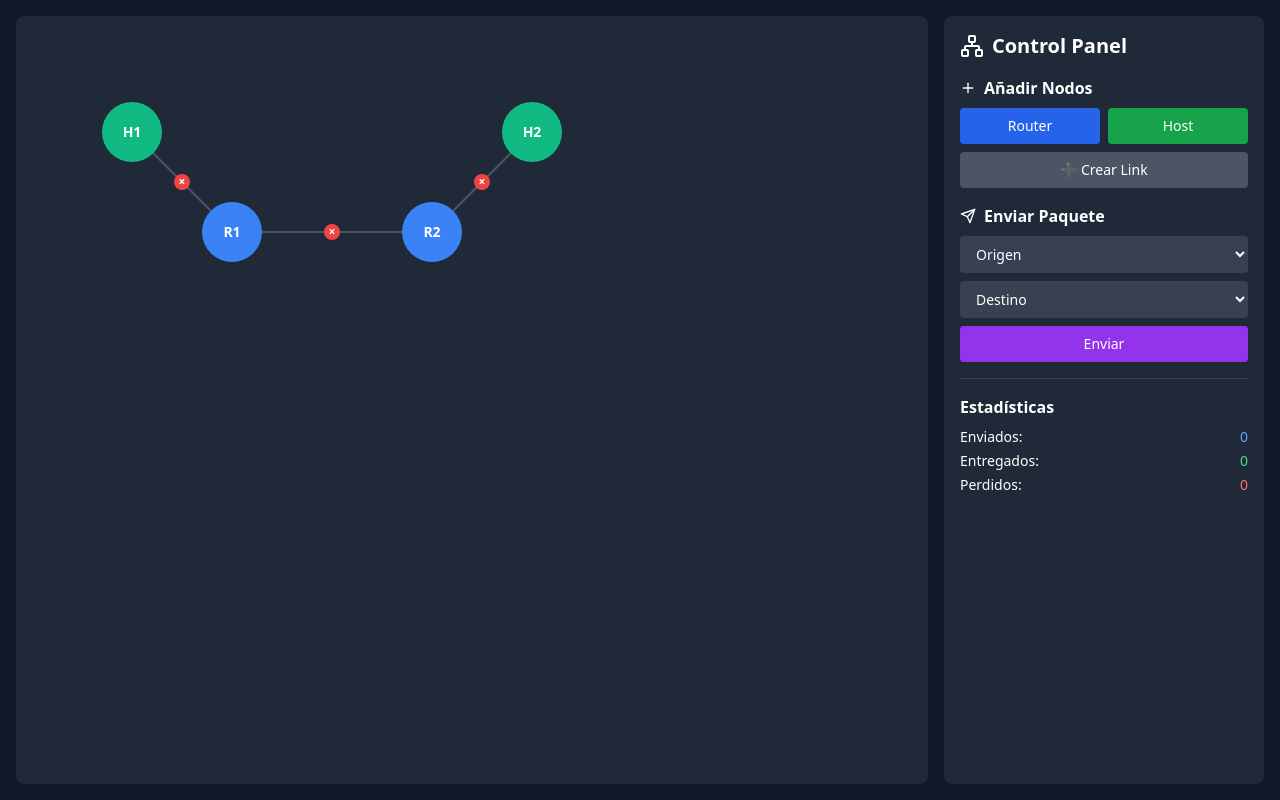
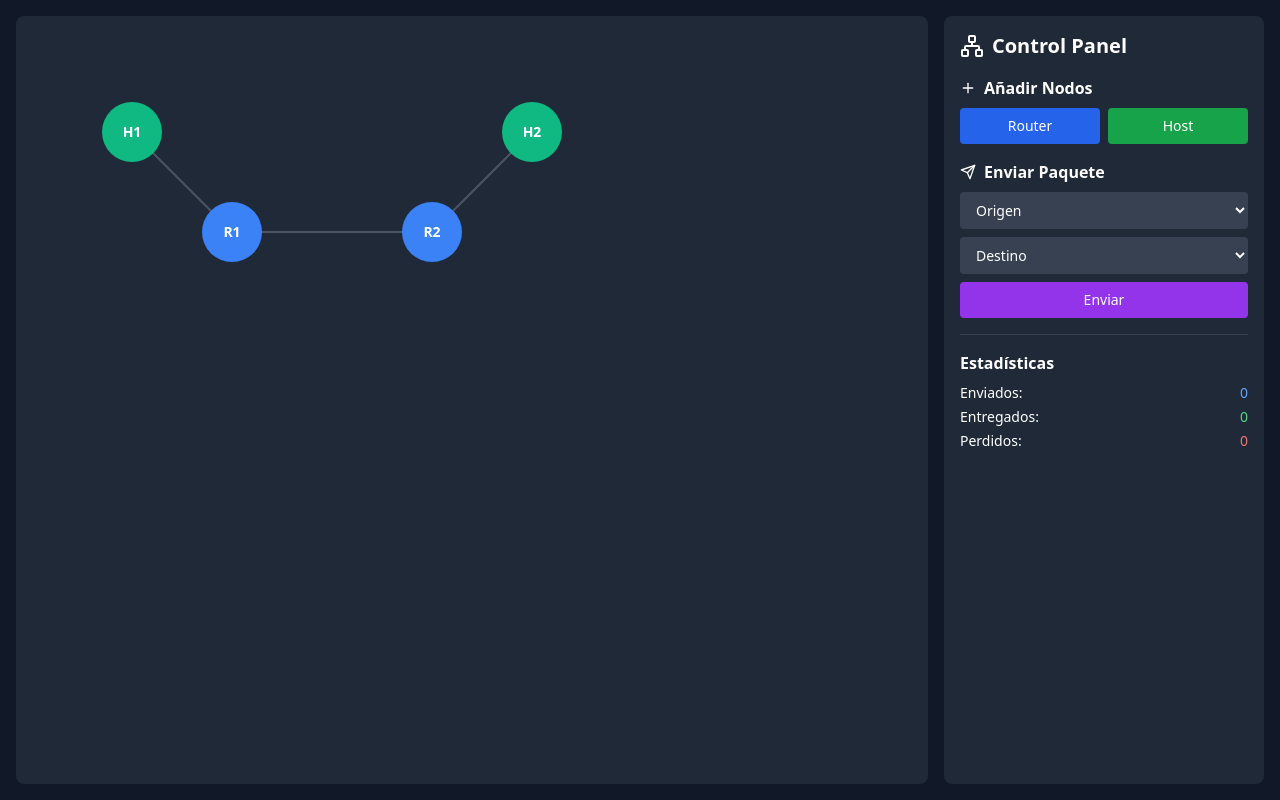
Before and after one commit to CGH4153/Trafico-de-Red, a React (Vite) app: page / in a window 1280 px wide. Built offline with nearby package versions, Linux system fonts and the light colour scheme.

Commit message:
Update App.jsx

```diff
--- a/src/App.jsx
+++ b/src/App.jsx
@@ -113,13 +113,6 @@ export default function NetworkSimulator() {
     setSelectedNode(null);
   };
 
-  const deleteLink = (from, to) => {
-    setLinks(links.filter(l =>
-      !(l.from === from && l.to === to) &&
-      !(l.from === to && l.to === from)
-    ));
-  };
-
   const getNodePosition = (nodeId) => {
     const node = nodes.find(n => n.id === nodeId);
     return node ? { x: node.x, y: node.y } : { x: 0, y: 0 };
@@ -142,27 +135,11 @@ export default function NetworkSimulator() {
 
   const handleMouseDown = (e, nodeId) => {
     e.stopPropagation();
-    if (linkMode) {
-      if (!linkStart) {
-        setLinkStart(nodeId);
-      } else if (linkStart !== nodeId) {
-        const linkExists = links.some(l =>
-          (l.from === linkStart && l.to === nodeId) ||
-          (l.from === nodeId && l.to === linkStart)
-        );
-        if (!linkExists) {
-          setLinks([...links, { from: linkStart, to: nodeId }]);
-        }
-        setLinkStart(null);
-        setLinkMode(false);
-      }
-    } else {
-      setDragging(nodeId);
-    }
+    setDragging(nodeId);
   };
 
   const handleMouseMove = (e) => {
-    if (!dragging || linkMode) return;
+    if (!dragging) return;
     const rect = e.currentTarget.getBoundingClientRect();
     const x = e.clientX - rect.left;
     const y = e.clientY - rect.top;
@@ -182,38 +159,20 @@ export default function NetworkSimulator() {
           {links.map((link, i) => {
             const from = getNodePosition(link.from);
             const to = getNodePosition(link.to);
-            const midX = (from.x + to.x) / 2;
-            const midY = (from.y + to.y) / 2;
             return (
-              <g key={i}>
-                <line x1={from.x} y1={from.y} x2={to.x} y2={to.y}
-                      stroke="#4b5563" strokeWidth="2" />
-                <circle cx={midX} cy={midY} r="8" fill="#ef4444"
-                        className="cursor-pointer hover:fill-red-600"
-                        onClick={() => deleteLink(link.from, link.to)} />
-                <text x={midX} y={midY + 4} textAnchor="middle"
-                      fill="white" fontSize="12" fontWeight="bold"
-                      pointerEvents="none">×</text>
-              </g>
+              <line key={i} x1={from.x} y1={from.y} x2={to.x} y2={to.y}
+                    stroke="#4b5563" strokeWidth="2" />
             );
           })}
 
-          {linkStart && (
-            <circle cx={getNodePosition(linkStart).x}
-                    cy={getNodePosition(linkStart).y}
-                    r="35" fill="none" stroke="#fbbf24" strokeWidth="3"
-                    strokeDasharray="5,5" />
-          )}
-
           {nodes.map(node => (
             <g key={node.id} onMouseDown={(e) => handleMouseDown(e, node.id)}
-               className={linkMode ? "cursor-crosshair" : "cursor-move"}>
+               className="cursor-move">
               <circle cx={node.x} cy={node.y} r="30"
                       fill={node.type === 'router' ? '#3b82f6' : '#10b981'}
-                      stroke={selectedNode === node.id ? '#fbbf24' :
-                             linkStart === node.id ? '#fbbf24' : 'none'}
+                      stroke={selectedNode === node.id ? '#fbbf24' : 'none'}
                       strokeWidth="3"
-                      onClick={() => !linkMode && setSelectedNode(node.id)} />
+                      onClick={() => setSelectedNode(node.id)} />
               <text x={node.x} y={node.y + 5} textAnchor="middle"
                     fill="white" fontSize="14" fontWeight="bold"
                     pointerEvents="none">
@@ -254,18 +213,6 @@ export default function NetworkSimulator() {
               Host
             </button>
           </div>
-          <button
-            onClick={() => {
-              setLinkMode(!linkMode);
-              setLinkStart(null);
-            }}
-            className={`w-full px-3 py-2 rounded text-sm font-medium ${
-              linkMode
-                ? 'bg-yellow-600 hover:bg-yellow-700'
-                : 'bg-gray-600 hover:bg-gray-700'
-            }`}>
-            {linkMode ? '🔗 Click en 2 nodos para conectar' : '➕ Crear Link'}
-          </button>
         </div>
 
         <div className="space-y-2">
```
